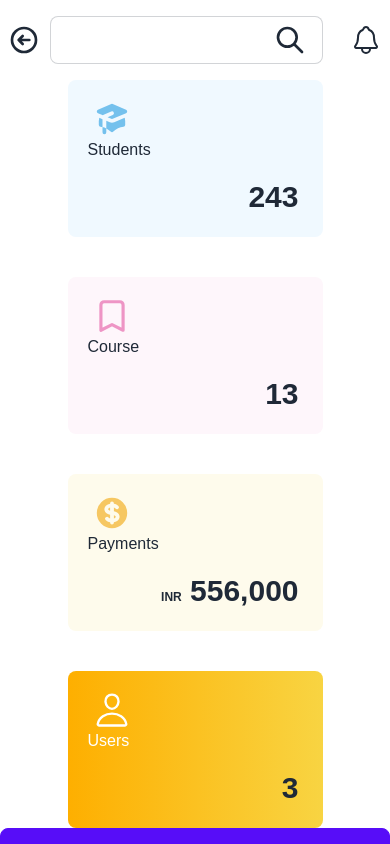
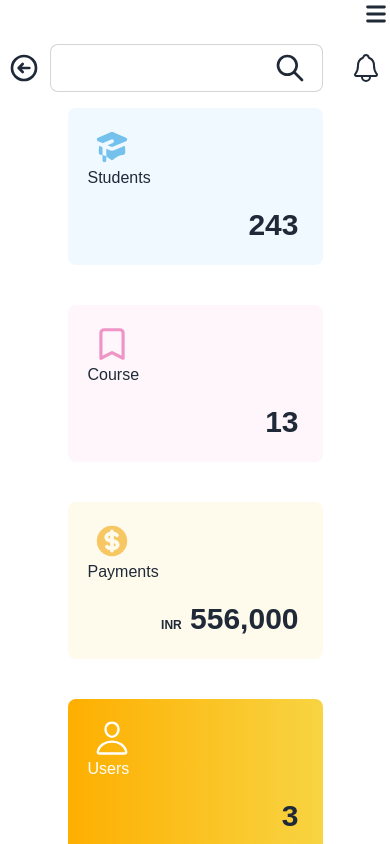
Before and after one commit to shahadathossain4536/dashboard-task, a React (Create React App) app: page /dashboard in a window 390 px wide. Built offline with nearby package versions, Linux system fonts and the light colour scheme.

Commit message:
menu icon add

```diff
--- a/src/Pages/Dashboard/Dashboard.js
+++ b/src/Pages/Dashboard/Dashboard.js
@@ -11,6 +11,7 @@ import {
   HiOutlineHome,
   HiOutlineLogout,
   HiOutlineSearch,
+  HiMenu,
 } from "react-icons/hi";
 import { IoNotificationsOutline } from "react-icons/io5";
 const Dashboard = () => {
@@ -19,6 +20,11 @@ const Dashboard = () => {
       <input id="my-drawer-2" type="checkbox" className="drawer-toggle" />
       <div className="drawer-content flex flex-col overflow-ellipsis">
         {/* <!-- Page content here --> */}
+        <div className="flex justify-end">
+          <label htmlFor="my-drawer-2" className=" drawer-button lg:hidden">
+            <HiMenu className="h-7 w-7" />
+          </label>
+        </div>
         <div className="flex justify-between items-center py-4 px-2">
           <button>
             <HiOutlineArrowCircleLeft className="w-8 h-8" />
@@ -32,12 +38,6 @@ const Dashboard = () => {
           </div>
         </div>
         <Outlet></Outlet>
-        <label
-          htmlFor="my-drawer-2"
-          className="btn btn-primary drawer-button lg:hidden"
-        >
-          Open drawer
-        </label>
       </div>
       <div className="drawer-side ">
         <label htmlFor="my-drawer-2" className="drawer-overlay"></label>
```
